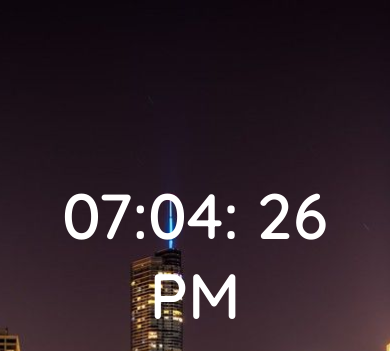
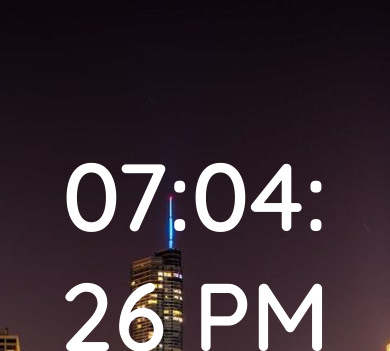
Before and after one commit to anmol224/Dynamic, a plain HTML site: page index.html in a window 390 px wide. Shown: the top 351 px of the page. Drawn offline with Linux system fonts and the light colour scheme.

Commit message:
Update style.css

```diff
--- a/css/style.css
+++ b/css/style.css
@@ -45,7 +45,7 @@ footer
 
     #time
     {
-        font-size: 4rem;
+        font-size: 6rem;
     }
 
 }
```
